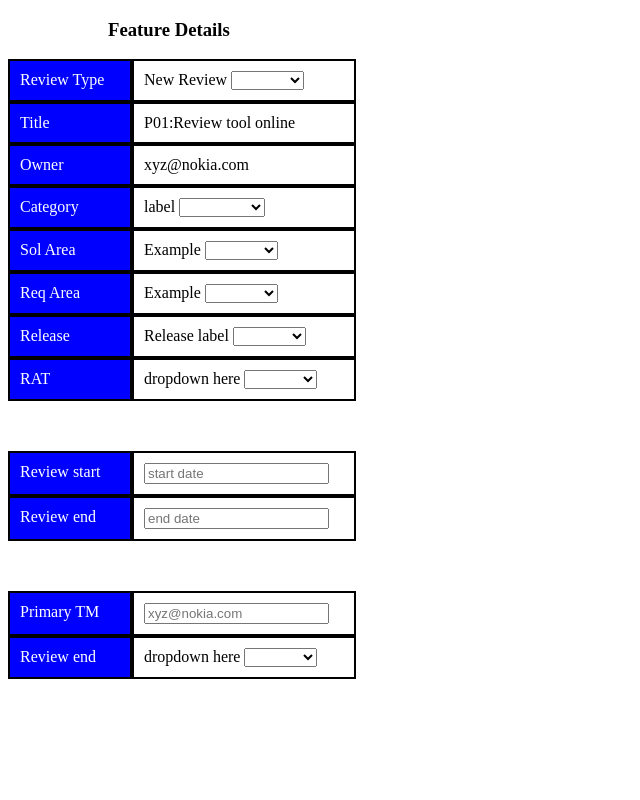
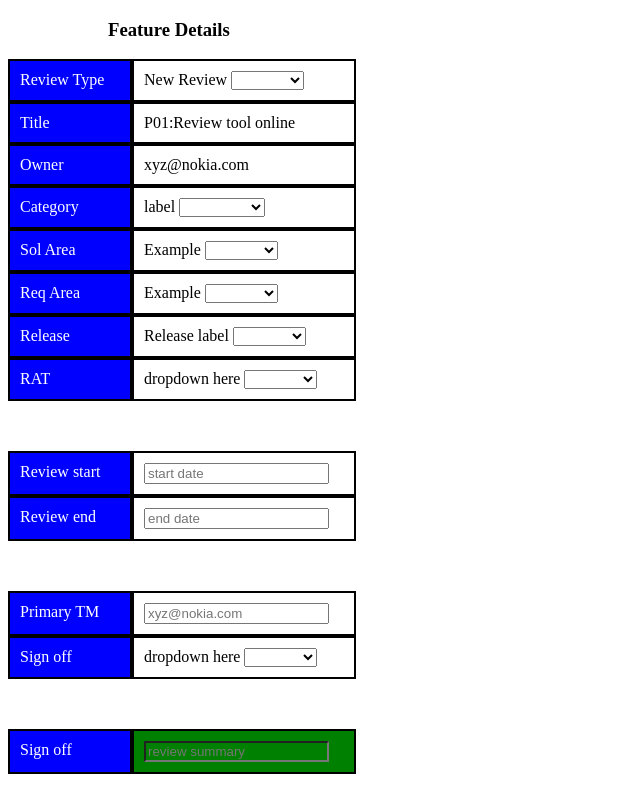
Before and after one commit to fs0toolkit/FSOtoolkit_page, a plain HTML site: page fs0review/fs0review/website/templates/review+tool.html in a window 1280 px wide. Shown: the whole page, without its empty margins (0-640 px from the left). Drawn offline with Linux system fonts and the light colour scheme.

Commit message:
review page

```diff
--- a/fs0review/fs0review/website/templates/review+tool.html
+++ b/fs0review/fs0review/website/templates/review+tool.html
@@ -160,7 +160,7 @@
             </div>
             <div class="container">
                 <div class="text-box">
-                    Review end
+                    Sign off
                 </div>
                 <div class="content">
                     <label for="dropdown">dropdown here</label>
@@ -172,6 +172,26 @@
 					</select
 				</div>
 			</div>
+		</div>
+
+		<div class="container-fluid" style="margin-top:50px">
+
+
+
+            <div class="container">
+                <div class="text-box">
+                    Sign off
+                </div>
+                <div class="content review">
+                    <input type="email" placeholder="review summary" class="input" id="nameInput" style="background-color:green">
+				</div>
+			</div>
+		</div>
+
+
+
+
+
 
 
 
@@ -179,7 +199,6 @@
 
 
     </div>
-</div>
 
 </body>
 
--- a/fs0review/fs0review/website/templates/styles.css
+++ b/fs0review/fs0review/website/templates/styles.css
@@ -24,3 +24,6 @@
 .container-fluid{
   margin-top:10px;
 }
+.review{
+  background-color:green;
+}
```
Lines whose indentation alone changed are shown as unchanged.
